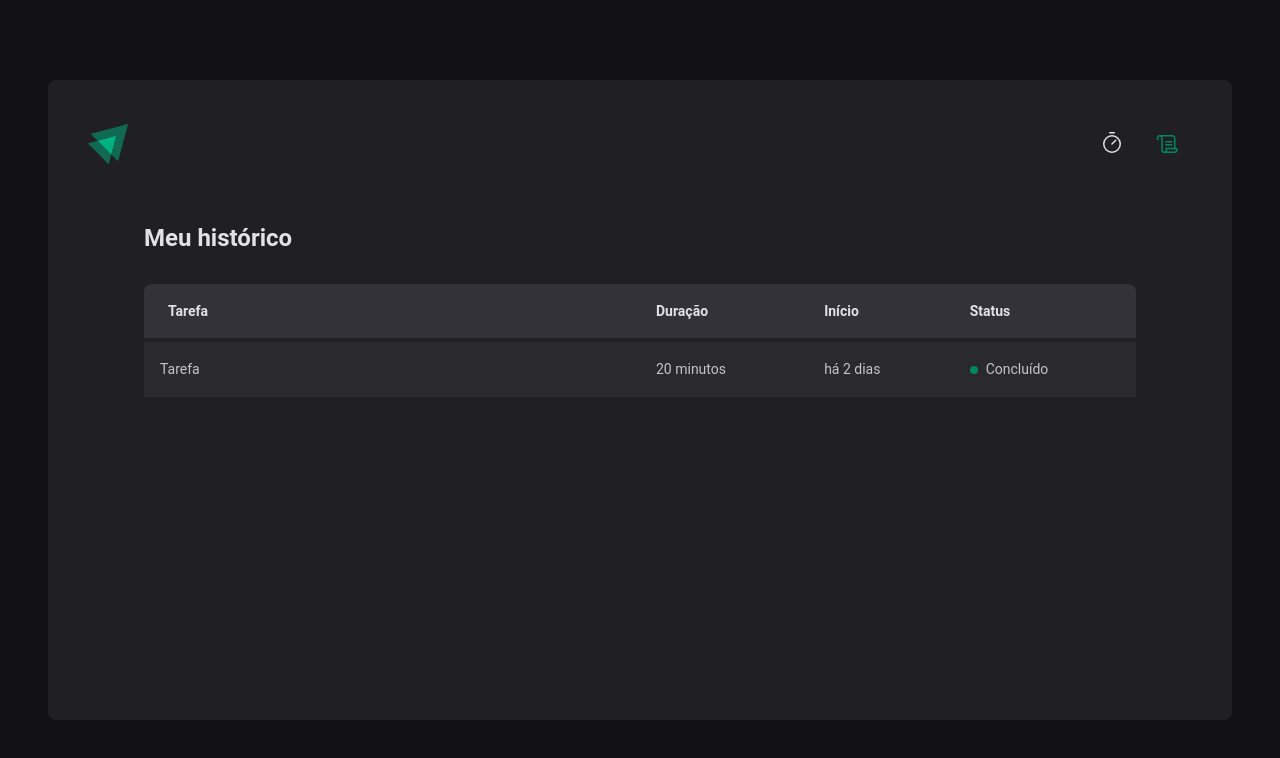
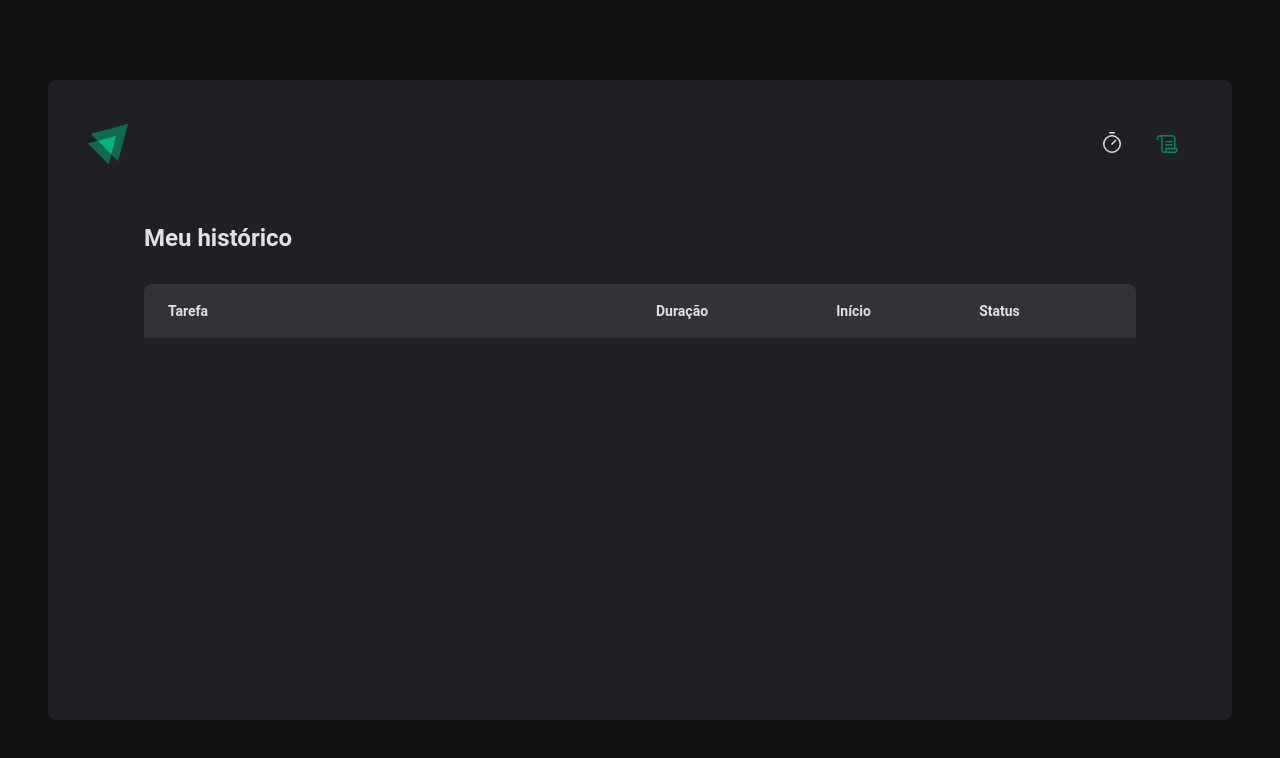
Before and after one commit to mayromyller/ignite-timer, a React (Vite) app: page /history in a window 1280 px wide. Shown: the top 758 px of the page. Built offline with nearby package versions, Linux system fonts and the light colour scheme.

Commit message:
refatorar: adiciona CycleContext para mapear todos os ciclos

```diff
--- a/src/pages/History/index.tsx
+++ b/src/pages/History/index.tsx
@@ -1,6 +1,15 @@
+import { useContext } from 'react'
+
+import { formatDistanceToNow } from 'date-fns'
+import ptBR from 'date-fns/locale/pt-BR'
+
+import { CyclesContext } from '../../contexts/CycleContext'
+
 import * as S from './style'
 
 export function History() {
+  const { cycles } = useContext(CyclesContext)
+
   return (
     <S.Container>
       <S.Title>Meu histórico</S.Title>
@@ -16,14 +25,31 @@
             </tr>
           </thead>
           <tbody>
-            <tr>
-              <td>Tarefa</td>
-              <td>20 minutos</td>
-              <td>há 2 dias</td>
-              <td>
-                <S.Status statusType="green">Concluído</S.Status>
-              </td>
-            </tr>
+            {cycles.map((cycle) => {
+              return (
+                <tr key={cycle.id}>
+                  <td>{cycle.task}</td>
+                  <td>{cycle.minutesAmount}</td>
+                  <td>
+                    {formatDistanceToNow(cycle.startDate, {
+                      addSuffix: true,
+                      locale: ptBR
+                    })}
+                  </td>
+                  <td>
+                    {cycle.finishedDate && (
+                      <S.Status statusType="green">Concluído</S.Status>
+                    )}
+                    {cycle.interruptedDate && (
+                      <S.Status statusType="red">Interrompido</S.Status>
+                    )}
+                    {!cycle.finishedDate && !cycle.interruptedDate && (
+                      <S.Status statusType="yellow">Em andamento</S.Status>
+                    )}
+                  </td>
+                </tr>
+              )
+            })}
           </tbody>
         </table>
       </S.List>
```
